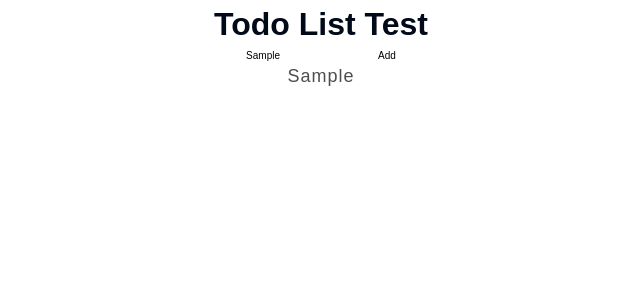
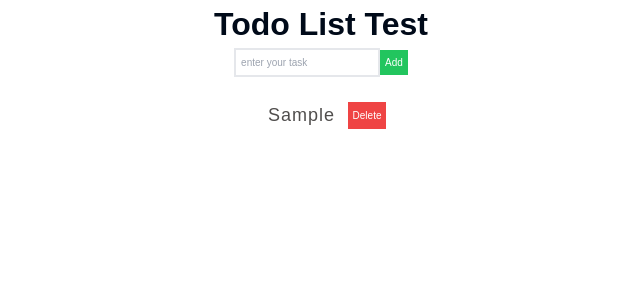
Before and after one commit to Captain-077/React-Practice, a React (Create React App) app: page / in a window 1280 px wide. Both pictures are taken after typing "Sample" into the empty fields and a click on the button "Add". Shown: the top 300 px of the page, without its empty margins (319-959 px from the left). Built offline with nearby package versions, Linux system fonts and the light colour scheme.

Commit message:
ACP test todo working delete btn added with functionality

```diff
--- a/src/ACP test/Todo.js
+++ b/src/ACP test/Todo.js
@@ -11,17 +11,39 @@ export default function Todo() {
     }
 
     const handleClick = () => {
-        setTask(prev => [...prev,text]);
+        setTask(prev => [...prev, text]);
+        setText("");
     }
+
+    const handleDelete = (target) => {
+
+        let taskCopy = task
+
+      const updatedArr = taskCopy.filter((item, index) => {
+            return target !== index
+        })
+
+        setTask(updatedArr);
+
+    }
+
+
 
     return (
         <>
             <h1>Todo List Test</h1>
-            <input type="text" placeholder='enter your task' onChange={(e) => handlechange(e)} />
-            <button onClick={handleClick}>Add</button>
+            <input type="text" value={text} placeholder='enter your task' onChange={(e) => handlechange(e)} className='p-2 bg-grey-500 border-2' />
+            <button onClick={handleClick} className='p-2 bg-green-500 text-white'>Add</button>
             {
-                task.map((item,index) => {
-                   return <li key={index}>{item}</li>
+                task.map((item, index) => {
+                    return (
+                        <div className={`flex justify-center my-10`} key={index}>
+                            <li className='mx-5'>{item}</li>
+                            <button className='p-2 bg-red-500 text-white' onClick={() => handleDelete(index)}>Delete</button>
+                        </div>
+
+
+                    )
                 })
             }
 
```
